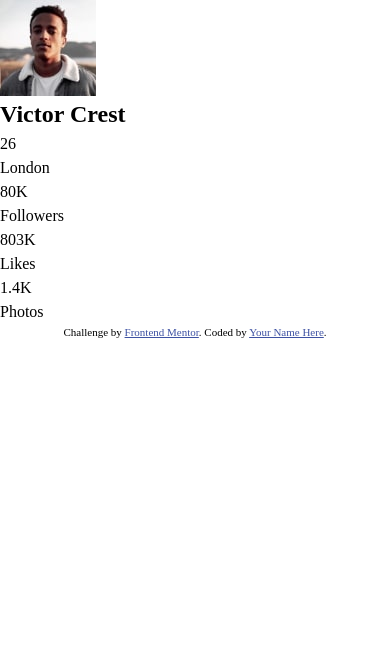
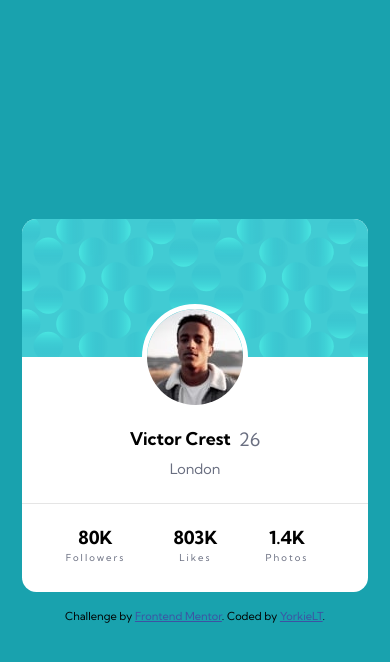
Before and after one commit to TanDevv/Profile-card-component, a plain HTML site: page index.html in a window 390 px wide. Drawn offline with Linux system fonts and the light colour scheme.

Commit message:
Style mobile-design

```diff
--- a/index.html
+++ b/index.html
@@ -25,15 +25,19 @@
   <main>
 
     <article class="container">
-      <div class="card-top-pattern"></div>
+      <div class="card-top-pattern">
+        <img src="images/bg-pattern-card.svg" alt="A decorative blue banner on top of Victor Crest's profile">
+      </div>
+
+      <picture class="card__avatar">
+        <img src="images/image-victor.jpg" alt="An avatar of Victor Crest">
+      </picture>
 
       <div class="card__content">
-        <img src="images/image-victor.jpg" alt="An avatar of Victor Crest">
+        <h1 class="card__name">Victor Crest <span class="card__age">26</span> </h1>
+        <p class="card__country">London</p>
 
-        <h1 class="card__name">Victor Crest</h1>
-        <span class="card__age">26</span>
-
-        <p class="card__country">London</p>
+        <hr>
 
         <div class="flex__group">
           <div class="group__followers">
@@ -58,7 +62,7 @@
   <footer>
     <div class="attribution">
       Challenge by <a href="https://www.frontendmentor.io?ref=challenge" target="_blank">Frontend Mentor</a>.
-      Coded by <a href="#">Your Name Here</a>.
+      Coded by <a href="https://www.frontendmentor.io/profile/YorkieLT">YorkieLT</a>.
     </div>
   </footer>
 </body>
--- a/stylesheet.css
+++ b/stylesheet.css
@@ -3,6 +3,8 @@
     --clr-primary-dark-cyan: hsl(185, 75%, 39%);
     --clr-primary-dark-grayblue: hsl(227, 10%, 46%);
     --clr-primary-verydark-desblue: hsl(229, 23%, 23%);
+
+    --clr-neutral-darkgray: hsl(0, 0%, 59%);
 
     --ff-kumbhsans: 'Kumbh Sans', sans-serif;
     --fw-regular-400: 400;
@@ -64,6 +66,102 @@
     isolation: isolate;
   }
 
+  body {
+    background-color: var(--clr-primary-dark-cyan);
+
+    font-family: var(--ff-kumbhsans);
+    font-size: var(--fs-titlestats);
+
+    display: grid;
+    place-content: center;
+
+    gap: 1rem;
+    padding: 1.4rem;
+  }
+
+  .container {
+    background-color: hsl(0, 0%, 100%);
+
+    display: grid;
+
+    border-radius: 0.9rem;
+    overflow: hidden;
+  }
+
+  .card__avatar {
+    display: grid;
+    place-content: center;
+
+    margin-top: -3.3rem;
+    margin-bottom: 1rem;
+  }
+
+
+  .card__avatar img {
+    border: 5px solid hsl(0, 0%, 100%);
+    border-radius: 50%;
+  }
+
+  .card__content {
+    text-align: center;
+
+  }
+
+  .card__name {
+    display: flex;
+    justify-content: center;
+
+    font-size: 1.1rem;
+
+    gap: 0.5rem;
+    margin-bottom: 0.3rem;
+  }
+
+  .card__age {
+    color:var(--clr-primary-dark-grayblue);
+
+    font-weight: var(--fw-regular-400);
+    font-size: 1.150rem;
+  }
+
+  .card__country {
+    color:var(--clr-primary-dark-grayblue);
+
+    font-size: 0.9rem;
+  }
+
+  hr {
+    border: 0;
+    height: 0;
+
+    border-top: 1px solid rgba(0, 0, 0, 0.1);
+    border-bottom: 1px solid rgba(255, 255, 255, 0.5);
+
+    margin-top: 1.4rem;
+  }
+
+  .flex__group {
+    display: flex;
+    justify-content: space-around;
+    flex-wrap: nowrap;
+
+    padding: 1.2rem;
+    margin-right: 1rem;
+    margin-bottom: 0.5rem;
+  }
+
+  .group__num {
+    font-weight: var(--fw-bold-700);
+
+  }
+
+  .group__text {
+    color:var(--clr-primary-dark-grayblue);
+
+    font-size: 0.6rem;
+    letter-spacing: 2px;
+  }
+
 .attribution {
     font-size: 11px;
     text-align: center;
```
